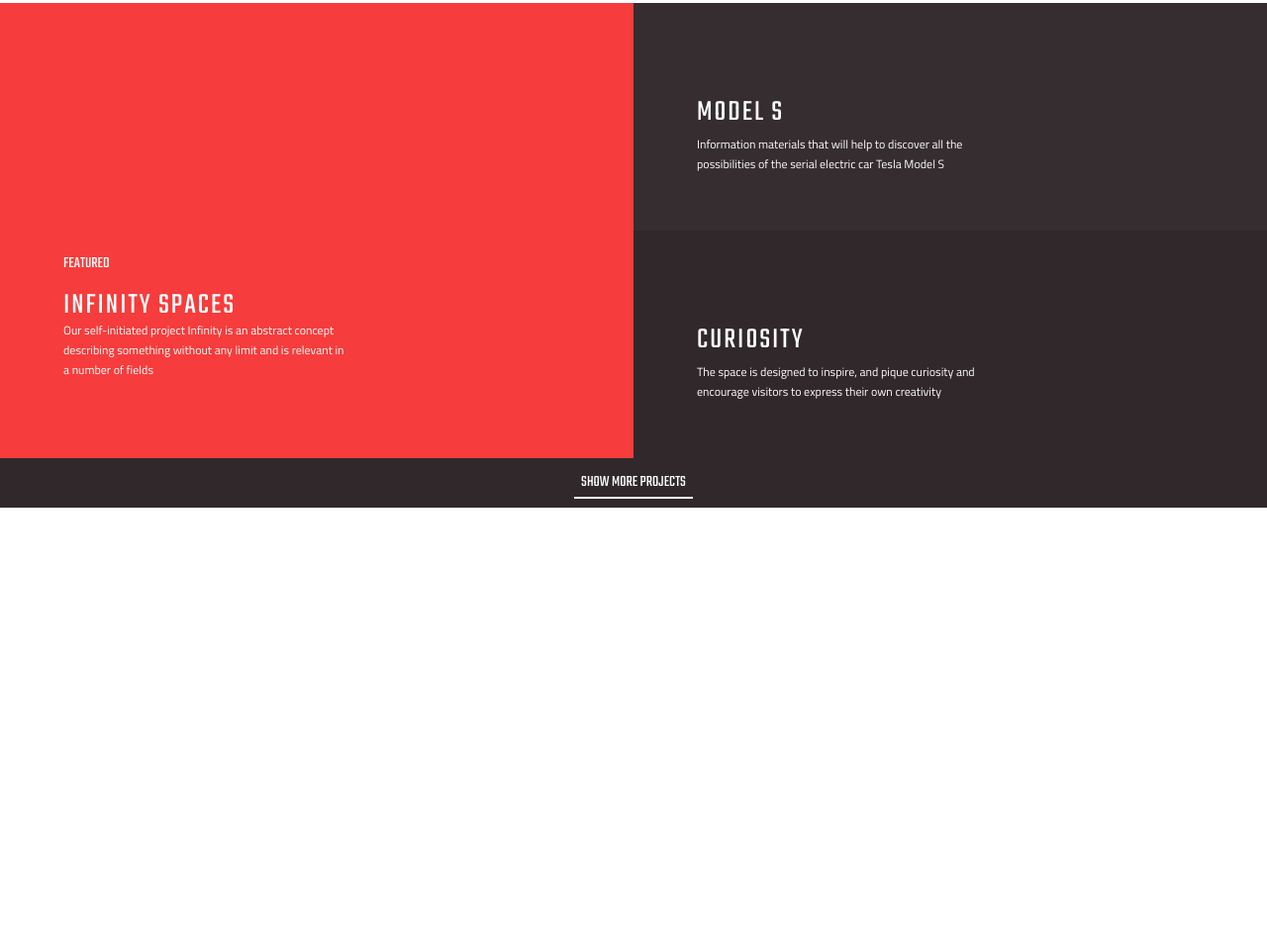
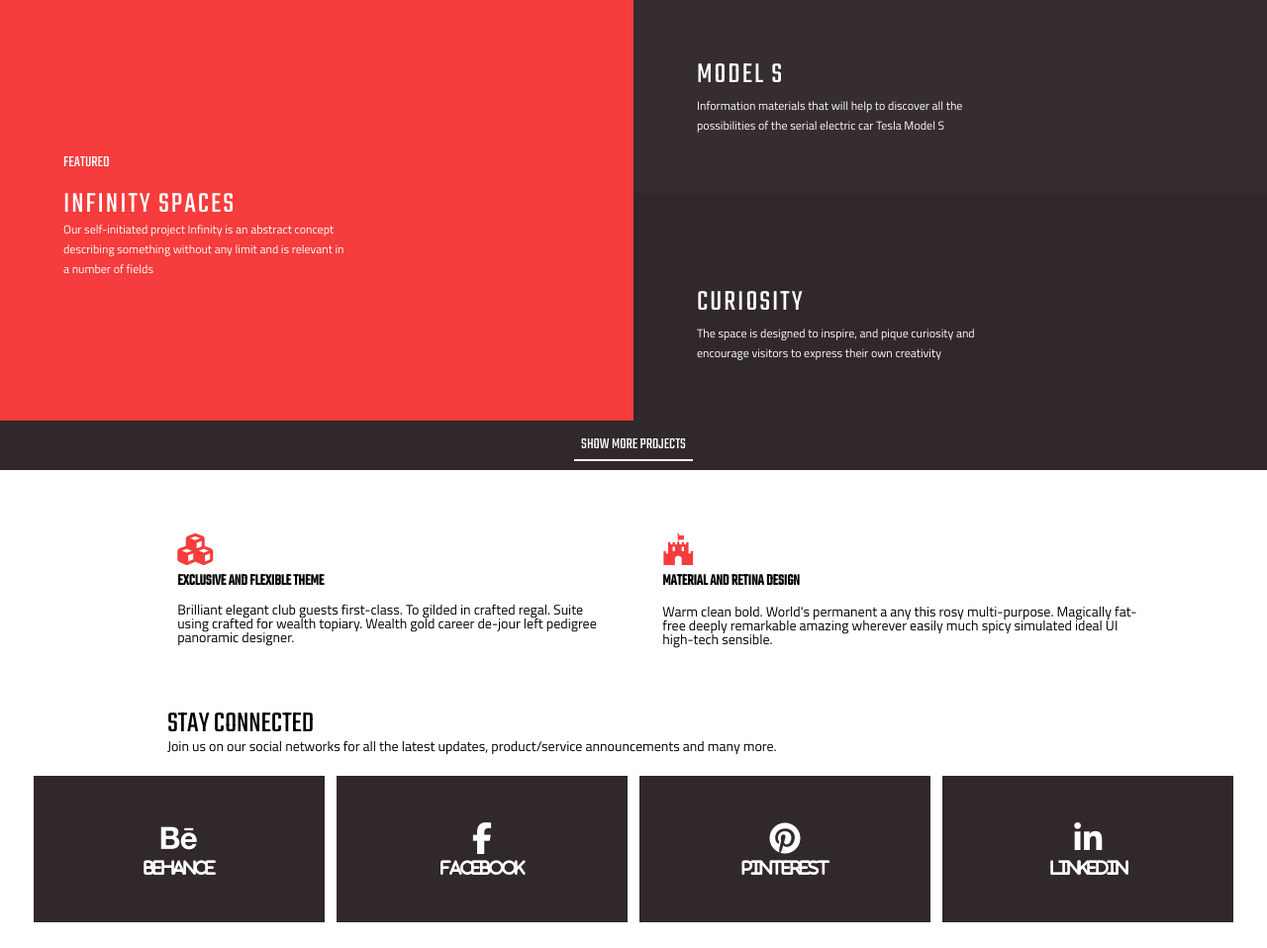
Before and after one commit to ArianZargaran/Week-2_Metro, a plain HTML site: page index.html in a window 1280 px wide. Shown: the part 930-1888 px from the top of the page at 99% size. Before the commit the page ends 1443 px from the top, so only its background shows below. Drawn offline with Linux system fonts and the light colour scheme.

Commit message:
Just Contact and Footer remaining

```diff
--- a/css/main.scss
+++ b/css/main.scss
@@ -65,7 +65,7 @@ body {
 }
 //CTA SECTION__BUTTON
 .cta__button {
-  margin-bottom: 5%;
+  margin-bottom: 2%;
   background-color: transparent;
   border: 1px solid #fff;
   color: #fff;
@@ -121,7 +121,7 @@ body {
   float: left;
   background: #f63c3c;
   .features__left--subtitle {
-  margin: 40% 10% 3%; }
+  margin: 30% 10% 3%; }
   .features__left--title {
   margin: 1% 10% 3%;
   font-size: 30px;
@@ -188,3 +188,86 @@ body {
     border-bottom: 2px solid #fff;
   }
 }
+
+//INFO SECTION
+.info {
+  display:flex;
+  margin: 0 auto;
+  padding: 5% 0 3%;
+  max-width: 80%;
+
+}
+.info__block--left {
+  padding-left: 5%;
+  max-width: 90%;
+  .info__block-icon {
+    font-size: 32px;
+    color: #f63c3c;
+    margin-bottom: 2%;
+  }
+  .info__block-title {
+    font-family: 'Teko', sans-serif;
+    margin-bottom: 3%;
+    font-weight: 900;
+  }
+  .info__block-paragraph {
+    font-size: 14px;
+  }
+}
+
+.info__block--right {
+  padding-left: 5%;
+  max-width: 90%;
+  .info__block-icon {
+    font-size: 32px;
+    color: #f63c3c;
+    margin-bottom: 2%;
+  }
+  .info__block-title {
+    font-family: 'Teko', sans-serif;
+    margin-bottom: 3%;
+    font-weight: 900;
+  }
+  .info__block-paragraph {
+    font-size: 14px;
+  }
+}
+
+//SOCIAL SECTION
+.social {
+  padding: 2% 4%;
+  .social__title {
+    font-family: 'Teko', sans-serif;
+    font-size: 30px;
+    width: 80%;
+    margin: 0 auto;
+  }
+  .social__paragraph {
+    font-family: 'Titillium Web', sans-serif;
+    font-size: 14px;
+    margin: 0 auto 2%;
+    width: 80%;
+  }
+}
+//SOCIAL SECTION LINKS
+.social__links {
+  display: flex;
+  justify-content: center;
+  .social__links--item {
+    text-decoration: none;
+    color: #fff;
+    min-width: 25%;
+    background: #30282a;
+    text-align: center;
+    flex-basis: 40px;
+    padding: 4% 1%;
+    margin: 0 .5%;
+    font-size: 32px;
+    p {
+      margin-top: 2%;
+      font-size: 16px;
+      letter-spacing: -1px;
+      font-weight: 900;
+      }
+    }
+  }
--- a/index.html
+++ b/index.html
@@ -75,7 +75,29 @@ Infinity is an abstract concept describing something without any limit and is re
   </footer>
 </section>
 
-
+<section class="info">
+  <div class="info__block--left">
+    <span class="info__block-icon fa fa-cubes"></span>
+    <h3 class="info__block-title">EXCLUSIVE AND FLEXIBLE THEME</h3>
+    <div class="info__block-paragraph">Brilliant elegant club guests first-class. To gilded in crafted regal. Suite using crafted for wealth topiary. Wealth gold career de-jour left pedigree panoramic designer.
+</div>
+  </div>
+  <div class="info__block--right">
+    <span class="info__block-icon fa fa-fort-awesome"></span>
+    <h3 class="info__block-title">MATERIAL AND RETINA DESIGN</h3>
+    <div class="info__block-paragraph">Warm clean bold. World's permanent a any this rosy multi-purpose. Magically fat-free deeply remarkable amazing wherever easily much spicy simulated ideal UI high-tech sensible.</div>
+  </div>
+</section>
+<section class="social">
+  <h3 class="social__title">STAY CONNECTED</h3>
+  <p class="social__paragraph">Join us on our social networks for all the latest updates, product/service announcements and many more.</p>
+  <div class="social__links">
+    <a href="#" class="social__links--item fa fa-behance"><p>BEHANCE</p></a>
+    <a href="#" class="social__links--item fa fa-facebook"><p>FACEBOOK</p></a>
+    <a href="#" class="social__links--item fa fa-pinterest"><p>PINTEREST</p></a>
+    <a href="#" class="social__links--item fa fa-linkedin"><p>LINKEDIN</p></a>
+  </div>
+</section>
 
 
 <body>
```
Also changed, not shown: css/main.css, 2 other files.
